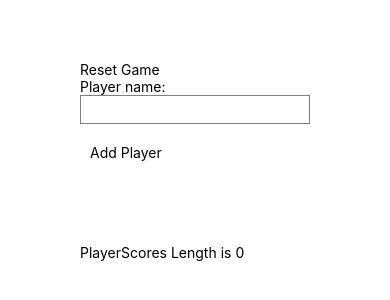
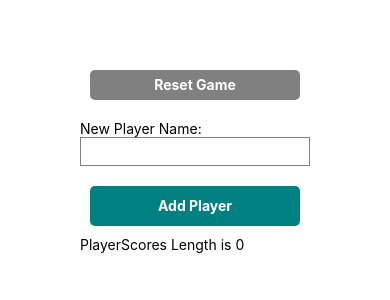
Before and after one commit to TomGower/rummy-mobile, a React Native app: screen / in a window 390 px wide. Shown: the part 286-586 px from the top of the page. Built offline with nearby package versions, Linux system fonts and the light colour scheme.

Commit message:
Updated button styling

```diff
--- a/components/AddPlayers.js
+++ b/components/AddPlayers.js
@@ -7,18 +7,6 @@ import {
   StyleSheet,
 } from 'react-native';
 import PropTypes from 'prop-types';
-
-// browser version
-// const AddPlayers = ({ submitFunc }, ref) => (
-//   <form onSubmit={submitFunc} ref={ref} className="add-players">
-//     <label htmlFor="playerName">
-//       Player name:
-//       <input type="text" id="playerName" name="playerName" />
-//     </label>
-//     <br />
-//     <input type="submit" value="Add Player" />
-//   </form>
-// );
 
 const AddPlayers = ({ submitFunc }) => {
   const [value, setValue] = useState('');
@@ -30,11 +18,11 @@ const AddPlayers = ({ submitFunc }) => {
 
   return (
     <>
-      <Text>Player name:</Text>
+      <Text>New Player Name:</Text>
       <TextInput style={styles.input} value={value} onChangeText={setValue} />
       <TouchableOpacity style={styles.buttonWrapper} onPress={handleSubmit}>
-        <View>
-          <Text>Add Player</Text>
+        <View style={styles.button}>
+          <Text style={styles.buttonText}>Add Player</Text>
         </View>
       </TouchableOpacity>
     </>
@@ -49,7 +37,7 @@ const styles = StyleSheet.create({
     marginBottom: 20,
   },
   buttonWrapper: {
-    height: 100,
+    height: 50,
     marginHorizontal: 10,
   },
   buttonText: {
--- a/components/GameReset.js
+++ b/components/GameReset.js
@@ -1,14 +1,32 @@
 import React from 'react';
 import PropTypes from 'prop-types';
-import { TouchableOpacity, View, Text } from 'react-native';
+import { TouchableOpacity, View, Text, StyleSheet } from 'react-native';
 
 const GameReset = ({ resetFunc }) => (
-  <TouchableOpacity onPress={resetFunc}>
-    <View>
-      <Text>Reset Game</Text>
+  <TouchableOpacity style={styles.buttonWrapper} onPress={resetFunc}>
+    <View style={styles.button}>
+      <Text style={styles.buttonText}>Reset Game</Text>
     </View>
   </TouchableOpacity>
 );
+
+const styles = StyleSheet.create({
+  buttonWrapper: {
+    height: 50,
+    marginHorizontal: 10,
+  },
+  buttonText: {
+    color: 'white',
+    fontWeight: 'bold',
+  },
+  button: {
+    height: 30,
+    backgroundColor: 'grey',
+    borderRadius: 5,
+    justifyContent: 'center',
+    alignItems: 'center',
+  },
+});
 
 export default GameReset;
 
```
